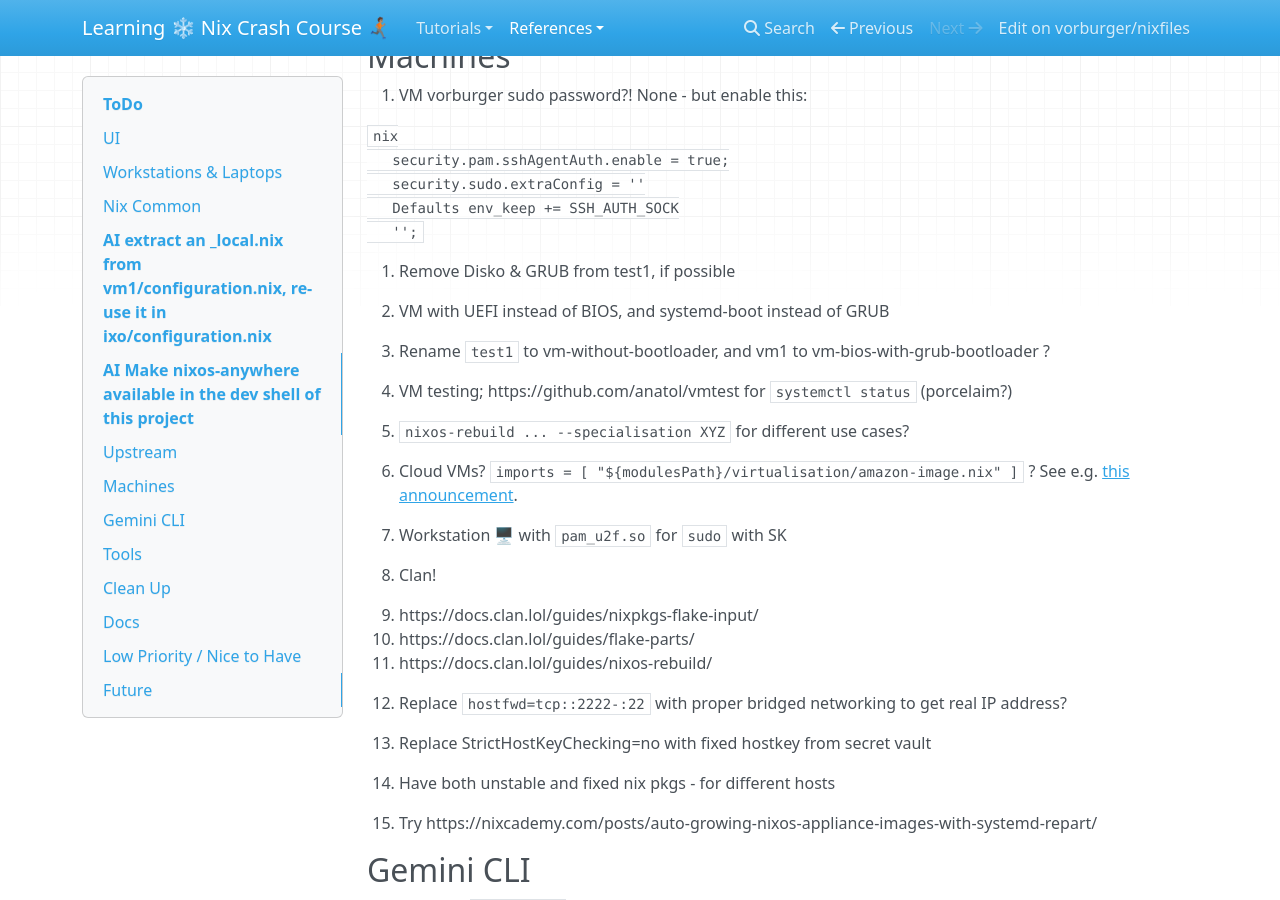
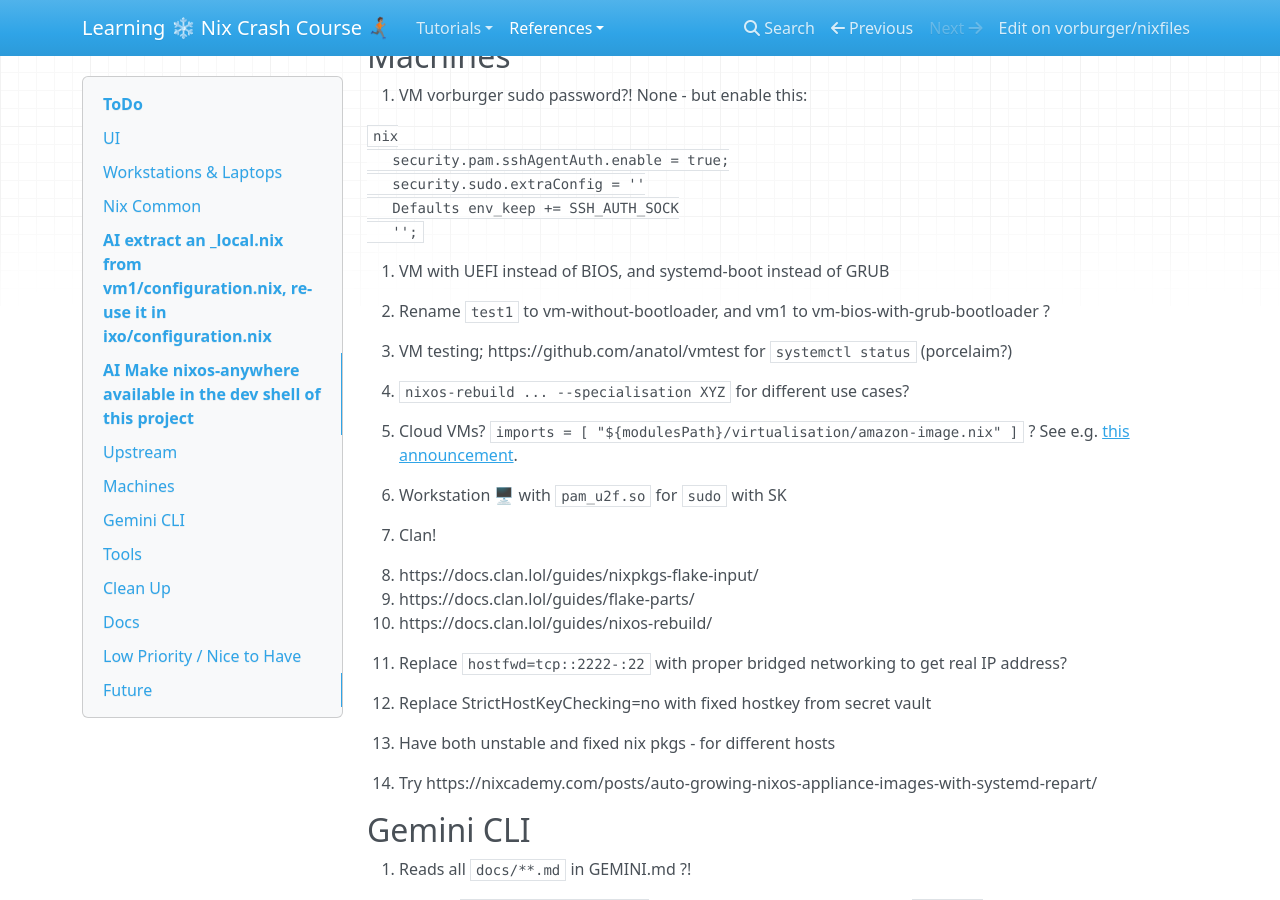
Before and after one commit to vorburger/nixfiles, an MkDocs documentation site: the page built from docs/docs/ToDo.md, in a window 1280 px wide and 900 px high, scrolled down 2328 px. Built offline with MkDocs 1.6.1, drawn with Linux system fonts in a browser that asks for light colours; nearby versions of some CDN libraries.

````diff
--- a/docs/docs/ToDo.md
+++ b/docs/docs/ToDo.md
@@ -107,8 +107,6 @@
    '';
    ```
 
-1. Remove Disko & GRUB from test1, if possible
-
 1. VM with UEFI instead of BIOS, and systemd-boot instead of GRUB
 
 1. Rename `test1` to vm-without-bootloader, and vm1 to vm-bios-with-grub-bootloader ?
````
Also changed, not shown: README.md, 3 other files.
